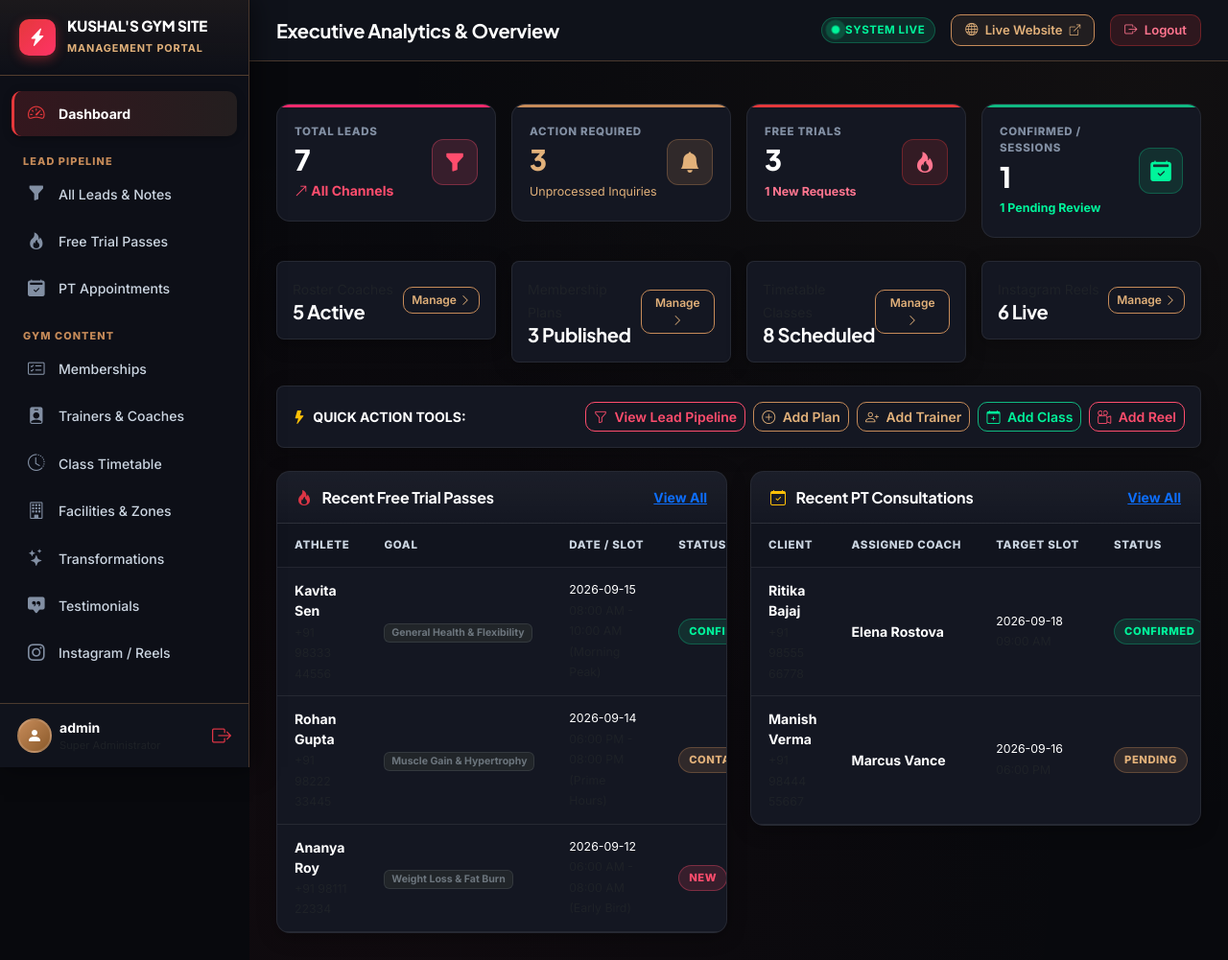
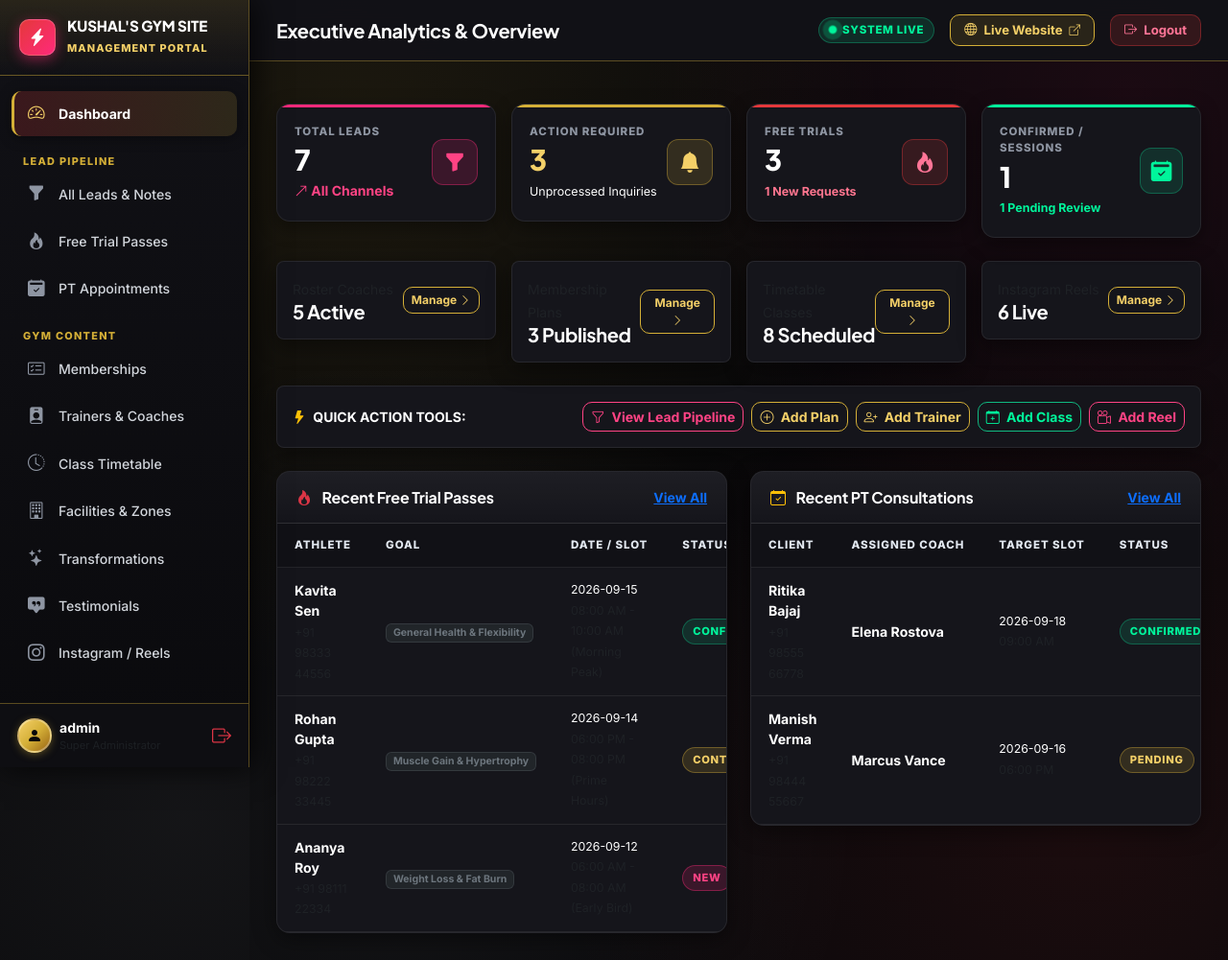
Before and after one commit to iitmkushal2506/gym_site, a Flask app: page /admin/dashboard in a window 1280 px wide. Shown: the whole page at 96% size. Run offline with Flask 3, Linux system fonts and the light colour scheme; a user stored in the database is signed in.

Commit message:
style: update backgrounds to dynamic blend of Gold, Silver, Black, White, Pink, Red (Zero Blue)

```diff
--- a/app/static/css/admin.css
+++ b/app/static/css/admin.css
@@ -1,61 +1,68 @@
 /* ==========================================================================
    KUSHAL'S GYM SITE - EXECUTIVE ADMIN DASHBOARD
-   Color Architecture: Luxury Brown, Obsidian Black, Crisp White,
-   Hot Rose Pink, Performance Crimson Red, and Emerald Mint Green
+   Color Architecture: 24k Gold, Liquid Silver, Jet Black, Crisp White,
+   Neon Pink, Volcanic Red, and Neon Emerald Green. (100% Zero-Blue Backgrounds)
    ========================================================================== */
 
 @import url('https://fonts.googleapis.com/css2?family=Inter:wght@300;400;500;600;700;800&family=Plus+Jakarta+Sans:wght@600;700;800;900&display=swap');
 
 :root {
-  /* Obsidian & Charcoal Black Foundation */
-  --admin-bg: #08090D;
-  --admin-sidebar-bg: #0D0F17;
-  --admin-topbar-bg: #0F121A;
-  --admin-card: #141722;
-  --admin-card-hover: #1B2030;
-  --admin-card-inner: #10131C;
+  /* Jet Black & Pure Carbon Foundation (NO Blue Tints) */
+  --admin-bg: #08080A;
+  --admin-sidebar-bg: #0F0F13;
+  --admin-topbar-bg: #121217;
+  --admin-card: #15151B;
+  --admin-card-hover: #1C1C24;
+  --admin-card-inner: #0E0E12;
   --admin-border: rgba(255, 255, 255, 0.08);
   --admin-border-subtle: rgba(255, 255, 255, 0.05);
 
-  /* Warm Leather, Bronze & Mocha Brown Palette */
-  --admin-brown-deep: #241A14;
-  --admin-brown-mocha: #3D2B20;
-  --admin-brown-saddle: #8B5A2B;
-  --admin-brown-bronze: #C68B59;
-  --admin-brown-light: #E2B17A;
-  --admin-brown-soft: rgba(198, 139, 89, 0.16);
-  --admin-brown-border: rgba(198, 139, 89, 0.32);
-  --admin-brown-gradient: linear-gradient(135deg, #C68B59 0%, #8B5A2B 100%);
+  /* 24K Metallic Gold & Champagne Palette */
+  --admin-gold-primary: #D4AF37;
+  --admin-gold-light: #F4D068;
+  --admin-gold-dark: #996515;
+  --admin-gold-soft: rgba(212, 175, 55, 0.16);
+  --admin-gold-border: rgba(212, 175, 55, 0.38);
+  --admin-gold-gradient: linear-gradient(135deg, #F4D068 0%, #D4AF37 50%, #996515 100%);
 
-  /* Crisp White & Platinum Palette */
+  /* Liquid Silver & Platinum Palette */
+  --admin-silver-primary: #E2E8F0;
+  --admin-silver-light: #F8FAFC;
+  --admin-silver-dark: #9CA3AF;
+  --admin-silver-soft: rgba(226, 232, 240, 0.12);
+  --admin-silver-border: rgba(226, 232, 240, 0.28);
+  --admin-silver-gradient: linear-gradient(135deg, #FFFFFF 0%, #E2E8F0 50%, #9CA3AF 100%);
+
+  /* Crisp White & Platinum Text */
   --admin-text-primary: #FFFFFF;
-  --admin-text-platinum: #F8F9FA;
-  --admin-text-secondary: #CBD5E1;
-  --admin-text-muted: #828FA3;
+  --admin-text-platinum: #F8FAFC;
+  --admin-text-secondary: #D1D5DB;
+  --admin-text-muted: #8E95A2;
 
-  /* Hot Rose & Neon Pink Palette */
-  --admin-pink-hot: #FF2A6D;
-  --admin-pink-rose: #FF4D6D;
-  --admin-pink-blush: #FF758F;
-  --admin-pink-soft: rgba(255, 77, 109, 0.15);
-  --admin-pink-border: rgba(255, 77, 109, 0.35);
-  --admin-pink-gradient: linear-gradient(135deg, #FF4D6D 0%, #FF2A6D 100%);
+  /* Neon Hot Rose & Electric Pink Palette */
+  --admin-pink-hot: #FF2A7A;
+  --admin-pink-rose: #FF4384;
+  --admin-pink-blush: #FF7597;
+  --admin-pink-soft: rgba(255, 42, 122, 0.16);
+  --admin-pink-border: rgba(255, 42, 122, 0.38);
+  --admin-pink-gradient: linear-gradient(135deg, #FF4384 0%, #FF2A7A 100%);
 
-  /* Performance Crimson Red Palette */
+  /* Volcanic Crimson Red Palette */
   --admin-red-ruby: #E5383B;
   --admin-red-crimson: #BA181B;
-  --admin-red-soft: rgba(229, 56, 59, 0.15);
-  --admin-red-border: rgba(229, 56, 59, 0.35);
+  --admin-red-soft: rgba(229, 56, 59, 0.16);
+  --admin-red-border: rgba(229, 56, 59, 0.38);
   --admin-red-gradient: linear-gradient(135deg, #E5383B 0%, #BA181B 100%);
-  --admin-red-pink-gradient: linear-gradient(135deg, #E5383B 0%, #FF3366 100%);
+  --admin-red-gold-gradient: linear-gradient(135deg, #E5383B 0%, #D4AF37 100%);
+  --admin-red-pink-gradient: linear-gradient(135deg, #E5383B 0%, #FF2A7A 100%);
 
-  /* Emerald & Mint Green Palette */
+  /* Emerald & Neon Mint Green Palette */
   --admin-green-emerald: #10B981;
   --admin-green-mint: #00F59B;
   --admin-green-forest: #059669;
-  --admin-green-soft: rgba(16, 185, 129, 0.15);
-  --admin-green-border: rgba(16, 185, 129, 0.35);
-  --admin-green-gradient: linear-gradient(135deg, #10B981 0%, #059669 100%);
+  --admin-green-soft: rgba(16, 185, 129, 0.16);
+  --admin-green-border: rgba(16, 185, 129, 0.38);
+  --admin-green-gradient: linear-gradient(135deg, #00F59B 0%, #059669 100%);
 
   --admin-sidebar-width: 260px;
   --admin-radius-sm: 6px;
@@ -69,6 +76,11 @@
    ---------------------------------------------------- */
 body.admin-body {
   background-color: var(--admin-bg);
+  background-image:
+    radial-gradient(circle at 10% 15%, rgba(212, 175, 55, 0.10) 0%, transparent 45%),
+    radial-gradient(circle at 90% 10%, rgba(255, 42, 122, 0.08) 0%, transparent 40%),
+    radial-gradient(circle at 85% 85%, rgba(229, 56, 59, 0.09) 0%, transparent 45%),
+    radial-gradient(circle at 15% 85%, rgba(226, 232, 240, 0.06) 0%, transparent 40%);
   color: var(--admin-text-primary);
   font-family: 'Inter', -apple-system, BlinkMacSystemFont, sans-serif;
   margin: 0;
@@ -88,8 +100,8 @@ h1, h2, h3, h4, h5, h6 {
    ---------------------------------------------------- */
 .admin-sidebar {
   width: var(--admin-sidebar-width);
-  background-color: var(--admin-sidebar-bg);
-  border-right: 1px solid var(--admin-brown-border);
+  background: linear-gradient(180deg, #111116 0%, #0A0A0D 100%);
+  border-right: 1px solid var(--admin-gold-border);
   display: flex;
   flex-direction: column;
   position: fixed;
@@ -98,7 +110,7 @@ h1, h2, h3, h4, h5, h6 {
   left: 0;
   z-index: 1040;
   transition: transform 0.25s ease-in-out;
-  box-shadow: 4px 0 24px rgba(0, 0, 0, 0.5);
+  box-shadow: 4px 0 30px rgba(0, 0, 0, 0.8);
 }
 
 .sidebar-header {
@@ -106,8 +118,8 @@ h1, h2, h3, h4, h5, h6 {
   display: flex;
   align-items: center;
   gap: 12px;
-  border-bottom: 1px solid var(--admin-brown-border);
-  background: linear-gradient(180deg, rgba(198, 139, 89, 0.08) 0%, transparent 100%);
+  border-bottom: 1px solid var(--admin-gold-border);
+  background: linear-gradient(180deg, rgba(212, 175, 55, 0.12) 0%, transparent 100%);
 }
 
 .sidebar-logo-icon {
@@ -120,7 +132,8 @@ h1, h2, h3, h4, h5, h6 {
   justify-content: center;
   color: #FFFFFF;
   font-size: 1.15rem;
-  box-shadow: 0 4px 12px rgba(229, 56, 59, 0.4);
+  box-shadow: 0 4px 14px rgba(255, 42, 122, 0.45);
+  border: 1px solid rgba(255, 255, 255, 0.2);
 }
 
 .sidebar-title {
@@ -134,9 +147,9 @@ h1, h2, h3, h4, h5, h6 {
 
 .sidebar-subtitle {
   font-size: 0.68rem;
-  font-weight: 700;
-  color: var(--admin-brown-light);
-  letter-spacing: 0.08em;
+  font-weight: 800;
+  color: var(--admin-gold-light);
+  letter-spacing: 0.1em;
   text-transform: uppercase;
 }
 
@@ -162,8 +175,8 @@ h1, h2, h3, h4, h5, h6 {
   padding: 0 12px;
   font-size: 0.68rem;
   font-weight: 800;
-  color: var(--admin-brown-bronze);
-  letter-spacing: 0.1em;
+  color: var(--admin-gold-primary);
+  letter-spacing: 0.12em;
   text-transform: uppercase;
 }
 
@@ -193,28 +206,28 @@ h1, h2, h3, h4, h5, h6 {
 }
 
 .sidebar-link:hover {
-  background: rgba(255, 255, 255, 0.05);
+  background: rgba(255, 255, 255, 0.06);
   color: #FFFFFF;
-  border-left-color: var(--admin-brown-bronze);
+  border-left-color: var(--admin-gold-primary);
 }
 .sidebar-link:hover i {
-  color: var(--admin-brown-light);
+  color: var(--admin-gold-light);
 }
 
 .sidebar-link.active {
-  background: linear-gradient(90deg, rgba(229, 56, 59, 0.18) 0%, rgba(198, 139, 89, 0.12) 100%);
+  background: linear-gradient(90deg, rgba(229, 56, 59, 0.2) 0%, rgba(212, 175, 55, 0.15) 100%);
   color: #FFFFFF;
   font-weight: 700;
-  border-left: 3px solid var(--admin-red-ruby);
-  box-shadow: 0 2px 10px rgba(0, 0, 0, 0.3);
+  border-left: 3px solid var(--admin-gold-primary);
+  box-shadow: 0 2px 14px rgba(0, 0, 0, 0.4);
 }
 .sidebar-link.active i {
-  color: var(--admin-red-ruby);
+  color: var(--admin-gold-light);
 }
 
 .sidebar-footer {
   padding: 14px 18px;
-  border-top: 1px solid var(--admin-brown-border);
+  border-top: 1px solid var(--admin-gold-border);
   background: var(--admin-card-inner);
 }
 
@@ -222,13 +235,14 @@ h1, h2, h3, h4, h5, h6 {
   width: 36px;
   height: 36px;
   border-radius: 50%;
-  background: var(--admin-brown-gradient);
+  background: var(--admin-gold-gradient);
   display: flex;
   align-items: center;
   justify-content: center;
-  color: #FFFFFF;
-  font-weight: 700;
-  border: 2px solid rgba(255, 255, 255, 0.15);
+  color: #08080A;
+  font-weight: 900;
+  border: 2px solid rgba(255, 255, 255, 0.3);
+  box-shadow: 0 2px 8px rgba(212, 175, 55, 0.35);
 }
 
 /* ----------------------------------------------------
@@ -241,15 +255,18 @@ h1, h2, h3, h4, h5, h6 {
   flex-direction: column;
   min-height: 100vh;
   width: calc(100% - var(--admin-sidebar-width));
-  background: radial-gradient(circle at 90% 10%, rgba(198, 139, 89, 0.05) 0%, transparent 60%),
-              radial-gradient(circle at 10% 90%, rgba(229, 56, 59, 0.04) 0%, transparent 60%),
-              var(--admin-bg);
+  background:
+    radial-gradient(circle at 10% 15%, rgba(212, 175, 55, 0.10) 0%, transparent 45%),
+    radial-gradient(circle at 90% 10%, rgba(255, 42, 122, 0.08) 0%, transparent 40%),
+    radial-gradient(circle at 85% 85%, rgba(229, 56, 59, 0.09) 0%, transparent 45%),
+    radial-gradient(circle at 15% 85%, rgba(226, 232, 240, 0.06) 0%, transparent 40%),
+    var(--admin-bg);
 }
 
 .admin-topbar {
   height: 64px;
-  background: var(--admin-topbar-bg);
-  border-bottom: 1px solid var(--admin-brown-border);
+  background: rgba(18, 18, 23, 0.96);
+  border-bottom: 1px solid var(--admin-gold-border);
   display: flex;
   align-items: center;
   justify-content: space-between;
@@ -257,7 +274,7 @@ h1, h2, h3, h4, h5, h6 {
   position: sticky;
   top: 0;
   z-index: 1000;
-  backdrop-filter: blur(12px);
+  backdrop-filter: blur(14px);
 }
 
 .topbar-badge-live {
@@ -270,8 +287,8 @@ h1, h2, h3, h4, h5, h6 {
   border: 1px solid var(--admin-green-border);
   border-radius: 20px;
   font-size: 0.72rem;
-  font-weight: 700;
-  letter-spacing: 0.05em;
+  font-weight: 800;
+  letter-spacing: 0.06em;
   text-transform: uppercase;
 }
 
@@ -291,35 +308,35 @@ h1, h2, h3, h4, h5, h6 {
 }
 
 .btn-topbar-site {
-  background: rgba(198, 139, 89, 0.1);
-  border: 1px solid var(--admin-brown-bronze);
-  color: var(--admin-brown-light) !important;
-  font-weight: 600;
+  background: rgba(212, 175, 55, 0.12);
+  border: 1px solid var(--admin-gold-primary);
+  color: var(--admin-gold-light) !important;
+  font-weight: 700;
   font-size: 0.82rem;
   padding: 6px 14px;
   border-radius: var(--admin-radius-md);
   transition: var(--admin-transition);
 }
 .btn-topbar-site:hover {
-  background: var(--admin-brown-bronze);
-  color: #FFFFFF !important;
-  box-shadow: 0 4px 14px rgba(198, 139, 89, 0.35);
+  background: var(--admin-gold-gradient);
+  color: #08080A !important;
+  box-shadow: 0 4px 16px rgba(212, 175, 55, 0.45);
 }
 
 .btn-topbar-logout {
   background: var(--admin-red-soft);
   border: 1px solid var(--admin-red-border);
-  color: #FF758F !important;
-  font-weight: 600;
+  color: #FF7597 !important;
+  font-weight: 700;
   font-size: 0.82rem;
   padding: 6px 14px;
   border-radius: var(--admin-radius-md);
   transition: var(--admin-transition);
 }
 .btn-topbar-logout:hover {
-  background: var(--admin-red-ruby);
+  background: var(--admin-red-gradient);
   color: #FFFFFF !important;
-  box-shadow: 0 4px 14px rgba(229, 56, 59, 0.4);
+  box-shadow: 0 4px 14px rgba(229, 56, 59, 0.45);
 }
 
 .admin-content {
@@ -341,6 +358,7 @@ h1, h2, h3, h4, h5, h6 {
   transition: var(--admin-transition);
   position: relative;
   overflow: hidden;
+  box-shadow: 0 6px 20px rgba(0, 0, 0, 0.4);
 }
 
 .kpi-card::before {
@@ -350,14 +368,14 @@ h1, h2, h3, h4, h5, h6 {
   left: 0;
   right: 0;
   height: 3px;
-  background: var(--kpi-border, var(--admin-brown-bronze));
+  background: var(--kpi-border, var(--admin-gold-primary));
 }
 
 .kpi-card:hover {
   background: var(--admin-card-hover);
-  border-color: rgba(255, 255, 255, 0.15);
+  border-color: rgba(255, 255, 255, 0.18);
   transform: translateY(-3px);
-  box-shadow: 0 10px 24px rgba(0, 0, 0, 0.4);
+  box-shadow: 0 12px 28px rgba(0, 0, 0, 0.6);
 }
 
 /* Specific KPI Theme Modifiers */
@@ -365,15 +383,15 @@ h1, h2, h3, h4, h5, h6 {
 .kpi-pink .kpi-icon { background: var(--admin-pink-soft); color: var(--admin-pink-rose); border: 1px solid var(--admin-pink-border); }
 .kpi-pink .kpi-value { color: #FFFFFF; }
 
-.kpi-brown { --kpi-border: var(--admin-brown-bronze); }
-.kpi-brown .kpi-icon { background: var(--admin-brown-soft); color: var(--admin-brown-light); border: 1px solid var(--admin-brown-border); }
-.kpi-brown .kpi-value { color: var(--admin-brown-light); }
+.kpi-brown, .kpi-gold { --kpi-border: var(--admin-gold-primary); }
+.kpi-brown .kpi-icon, .kpi-gold .kpi-icon { background: var(--admin-gold-soft); color: var(--admin-gold-light); border: 1px solid var(--admin-gold-border); }
+.kpi-brown .kpi-value, .kpi-gold .kpi-value { color: var(--admin-gold-light); }
 
 .kpi-red { --kpi-border: var(--admin-red-ruby); }
-.kpi-red .kpi-icon { background: var(--admin-red-soft); color: #FF758F; border: 1px solid var(--admin-red-border); }
+.kpi-red .kpi-icon { background: var(--admin-red-soft); color: #FF7597; border: 1px solid var(--admin-red-border); }
 .kpi-red .kpi-value { color: #FFFFFF; }
 
-.kpi-green { --kpi-border: var(--admin-green-emerald); }
+.kpi-green { --kpi-border: var(--admin-green-mint); }
 .kpi-green .kpi-icon { background: var(--admin-green-soft); color: var(--admin-green-mint); border: 1px solid var(--admin-green-border); }
 .kpi-green .kpi-value { color: #FFFFFF; }
 
@@ -390,7 +408,7 @@ h1, h2, h3, h4, h5, h6 {
 .kpi-value {
   font-family: 'Plus Jakarta Sans', sans-serif;
   font-size: 1.85rem;
-  font-weight: 800;
+  font-weight: 900;
   line-height: 1.1;
   margin-bottom: 3px;
 }
@@ -400,7 +418,7 @@ h1, h2, h3, h4, h5, h6 {
   color: var(--admin-text-muted);
   text-transform: uppercase;
   font-weight: 800;
-  letter-spacing: 0.06em;
+  letter-spacing: 0.08em;
   margin-bottom: 4px;
 }
 
@@ -412,12 +430,12 @@ h1, h2, h3, h4, h5, h6 {
   border: 1px solid var(--admin-border);
   border-radius: var(--admin-radius-lg);
   overflow: hidden;
-  box-shadow: 0 4px 20px rgba(0, 0, 0, 0.3);
+  box-shadow: 0 6px 24px rgba(0, 0, 0, 0.45);
 }
 
 .admin-table-header {
   padding: 16px 20px;
-  background: linear-gradient(180deg, rgba(255, 255, 255, 0.03) 0%, transparent 100%);
+  background: linear-gradient(180deg, rgba(255, 255, 255, 0.04) 0%, transparent 100%);
   border-bottom: 1px solid var(--admin-border);
   display: flex;
   align-items: center;
@@ -439,12 +457,12 @@ h1, h2, h3, h4, h5, h6 {
 }
 
 .table-custom th {
-  background: #11141E;
-  color: var(--admin-text-secondary);
+  background: #111116;
+  color: var(--admin-silver-primary);
   font-size: 0.72rem;
   text-transform: uppercase;
   font-weight: 800;
-  letter-spacing: 0.06em;
+  letter-spacing: 0.08em;
   padding: 14px 18px;
   border-bottom: 1px solid var(--admin-border);
   white-space: nowrap;
@@ -464,18 +482,18 @@ h1, h2, h3, h4, h5, h6 {
 }
 
 .table-custom tbody tr:hover {
-  background: rgba(255, 255, 255, 0.035);
+  background: rgba(255, 255, 255, 0.04);
 }
 
 /* ----------------------------------------------------
-   Status Badges (Pink, Red, Green, Brown)
+   Status Badges (Gold, Silver, Pink, Red, Green)
    ---------------------------------------------------- */
 .badge-status {
   padding: 4px 10px;
   border-radius: 20px;
   font-size: 0.7rem;
   font-weight: 800;
-  letter-spacing: 0.05em;
+  letter-spacing: 0.06em;
   text-transform: uppercase;
   display: inline-flex;
   align-items: center;
@@ -496,43 +514,49 @@ h1, h2, h3, h4, h5, h6 {
   border: 1px solid var(--admin-pink-border);
 }
 
-/* Warm Bronze Brown (Pending / Contacted / In-Progress) */
+/* Metallic Gold (Pending / Contacted / In-Progress) */
 .status-pending, .status-contacted, .status-in_progress {
-  background: var(--admin-brown-soft);
-  color: var(--admin-brown-light);
-  border: 1px solid var(--admin-brown-border);
+  background: var(--admin-gold-soft);
+  color: var(--admin-gold-light);
+  border: 1px solid var(--admin-gold-border);
 }
 
 /* Crimson Red (Cancelled / Closed / Inactive) */
 .status-cancelled, .status-closed, .status-hidden, .status-inactive {
   background: var(--admin-red-soft);
-  color: #FF758F;
+  color: #FF7597;
   border: 1px solid var(--admin-red-border);
 }
 
-/* Extra Chip Colors */
+/* Extra Chips */
+.badge-gold, .badge-brown {
+  background: var(--admin-gold-soft);
+  color: var(--admin-gold-light);
+  border: 1px solid var(--admin-gold-border);
+}
+
+.badge-silver {
+  background: var(--admin-silver-soft);
+  color: var(--admin-silver-light);
+  border: 1px solid var(--admin-silver-border);
+}
+
 .badge-pink {
   background: var(--admin-pink-soft);
   color: var(--admin-pink-rose);
   border: 1px solid var(--admin-pink-border);
 }
 
-.badge-brown {
-  background: var(--admin-brown-soft);
-  color: var(--admin-brown-light);
-  border: 1px solid var(--admin-brown-border);
+.badge-red {
+  background: var(--admin-red-soft);
+  color: #FF7597;
+  border: 1px solid var(--admin-red-border);
 }
 
 .badge-green {
   background: var(--admin-green-soft);
   color: var(--admin-green-mint);
   border: 1px solid var(--admin-green-border);
-}
-
-.badge-red {
-  background: var(--admin-red-soft);
-  color: #FF758F;
-  border: 1px solid var(--admin-red-border);
 }
 
 /* ----------------------------------------------------
@@ -593,29 +617,43 @@ h1, h2, h3, h4, h5, h6 {
   background: var(--admin-red-pink-gradient) !important;
   border: none !important;
   color: #FFFFFF !important;
-  font-weight: 700;
+  font-weight: 800;
   border-radius: var(--admin-radius-md);
-  box-shadow: 0 4px 14px rgba(229, 56, 59, 0.35);
+  box-shadow: 0 4px 16px rgba(255, 42, 122, 0.35);
   transition: var(--admin-transition);
 }
 .btn-primary-admin:hover, .btn-danger:hover {
   transform: translateY(-2px);
-  box-shadow: 0 6px 20px rgba(229, 56, 59, 0.5);
+  box-shadow: 0 6px 22px rgba(255, 42, 122, 0.5);
   color: #FFFFFF !important;
 }
 
-.btn-outline-bronze, .btn-outline-warning {
+.btn-outline-gold, .btn-outline-bronze, .btn-outline-warning {
   background: transparent;
-  border: 1px solid var(--admin-brown-bronze) !important;
-  color: var(--admin-brown-light) !important;
+  border: 1px solid var(--admin-gold-primary) !important;
+  color: var(--admin-gold-light) !important;
   border-radius: var(--admin-radius-md);
-  font-weight: 600;
+  font-weight: 700;
   transition: var(--admin-transition);
 }
-.btn-outline-bronze:hover, .btn-outline-warning:hover {
-  background: var(--admin-brown-bronze) !important;
-  color: #FFFFFF !important;
-  box-shadow: 0 4px 14px rgba(198, 139, 89, 0.35);
+.btn-outline-gold:hover, .btn-outline-bronze:hover, .btn-outline-warning:hover {
+  background: var(--admin-gold-gradient) !important;
+  color: #08080A !important;
+  box-shadow: 0 4px 14px rgba(212, 175, 55, 0.4);
+}
+
+.btn-outline-silver {
+  background: transparent;
+  border: 1px solid var(--admin-silver-primary) !important;
+  color: var(--admin-silver-light) !important;
+  border-radius: var(--admin-radius-md);
+  font-weight: 700;
+  transition: var(--admin-transition);
+}
+.btn-outline-silver:hover {
+  background: var(--admin-silver-gradient) !important;
+  color: #08080A !important;
+  box-shadow: 0 4px 14px rgba(226, 232, 240, 0.35);
 }
 
 .btn-outline-emerald, .btn-outline-success {
@@ -623,7 +661,7 @@ h1, h2, h3, h4, h5, h6 {
   border: 1px solid var(--admin-green-emerald) !important;
   color: var(--admin-green-mint) !important;
   border-radius: var(--admin-radius-md);
-  font-weight: 600;
+  font-weight: 700;
   transition: var(--admin-transition);
 }
 .btn-outline-emerald:hover, .btn-outline-success:hover {
@@ -637,13 +675,13 @@ h1, h2, h3, h4, h5, h6 {
   border: 1px solid var(--admin-pink-rose) !important;
   color: var(--admin-pink-rose) !important;
   border-radius: var(--admin-radius-md);
-  font-weight: 600;
+  font-weight: 700;
   transition: var(--admin-transition);
 }
 .btn-outline-rose:hover {
   background: var(--admin-pink-rose) !important;
   color: #FFFFFF !important;
-  box-shadow: 0 4px 14px rgba(255, 77, 109, 0.35);
+  box-shadow: 0 4px 14px rgba(255, 42, 122, 0.35);
 }
 
 /* ----------------------------------------------------
--- a/app/templates/admin/leads.html
+++ b/app/templates/admin/leads.html
@@ -35,7 +35,7 @@
 
     <div class="col-md-2 d-flex gap-2">
       <button type="submit" class="btn btn-primary-admin btn-sm w-100">Filter</button>
-      <a href="{{ url_for('admin.leads') }}" class="btn btn-outline-bron btn-outline-bronze btn-sm" title="Reset Filters"><i class="bi bi-arrow-counterclockwise"></i></a>
+      <a href="{{ url_for('admin.leads') }}" class="btn btn-outline-gold btn-sm" title="Reset Filters"><i class="bi bi-arrow-counterclockwise"></i></a>
     </div>
   </form>
 </div>
```
Also changed, not shown: other parts of app/static/css/admin.css (+24 -24 lines), app/static/css/style.css (+147 -105 lines), test_endpoints.py (+5 -4 lines).
